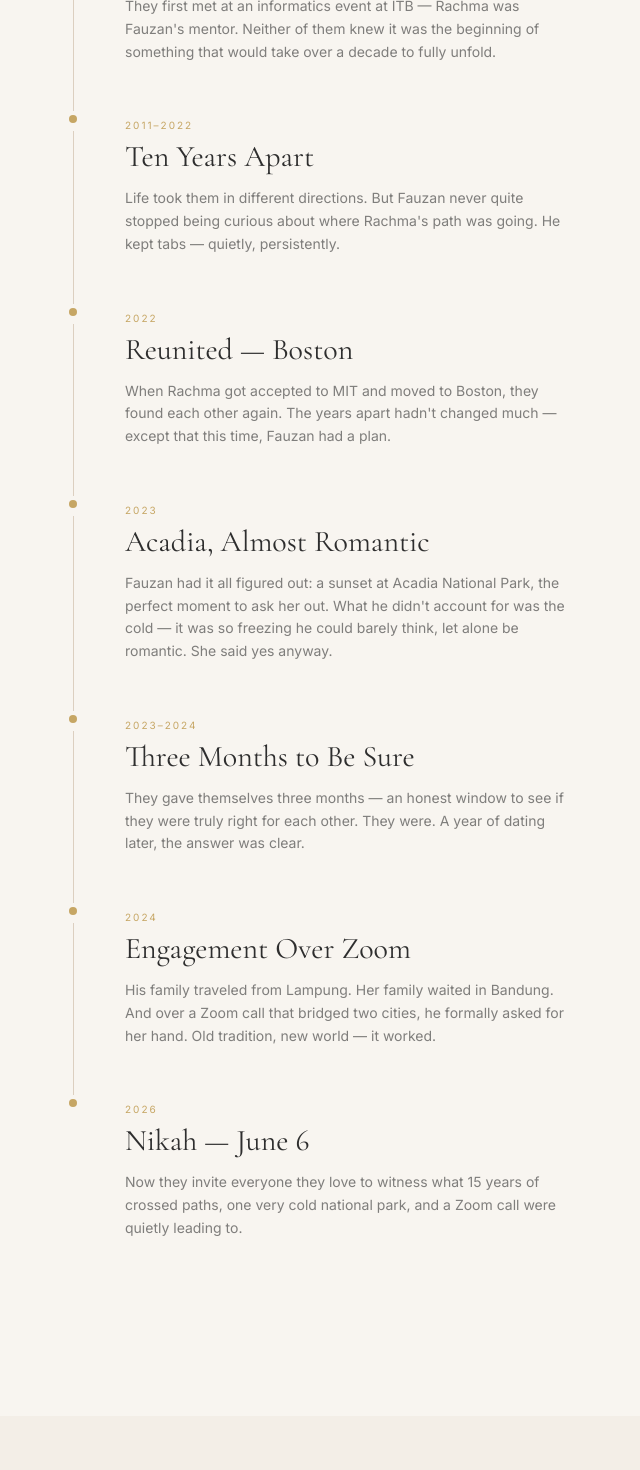
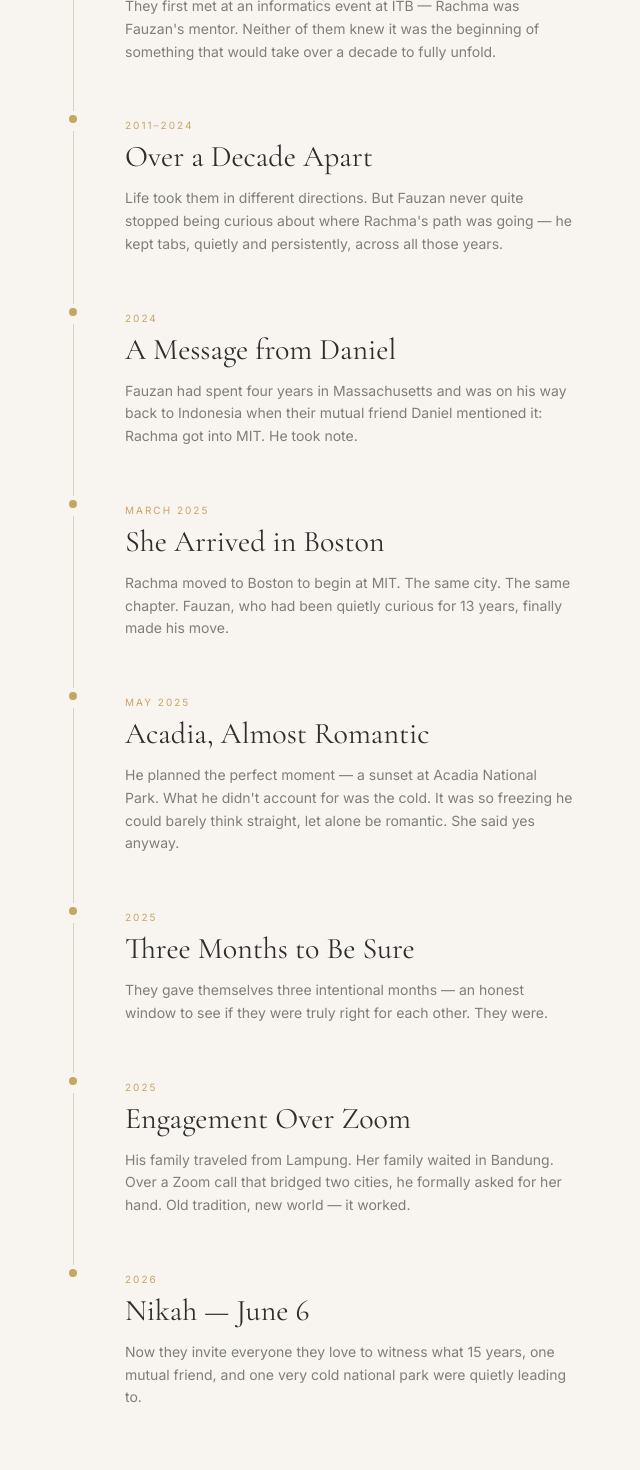
Before and after one commit to rachmawaty/fr-wedding, a Next.js app: page / in a window 1280 px wide. Shown: the part 1180-2650 px from the top of the page, without its empty margins (187-827 px from the left). Built offline with nearby package versions, Linux system fonts and the light colour scheme.

Commit message:
fix: correct Our Story timeline with accurate dates and details
Rachma got into MIT in 2024 (not 2022); Fauzan was heading back to
Indonesia when Daniel told him; Rachma arrived Boston March 2025;
Acadia was May 2025; 13+ years apart not 10.

Co-Authored-By: Claude Sonnet 4.6 <noreply@anthropic.com>

```diff
--- a/components/OurStory.tsx
+++ b/components/OurStory.tsx
@@ -11,34 +11,39 @@ const timeline = [
     body: "They first met at an informatics event at ITB — Rachma was Fauzan's mentor. Neither of them knew it was the beginning of something that would take over a decade to fully unfold.",
   },
   {
-    year: "2011–2022",
-    title: "Ten Years Apart",
-    body: "Life took them in different directions. But Fauzan never quite stopped being curious about where Rachma's path was going. He kept tabs — quietly, persistently.",
-  },
-  {
-    year: "2022",
-    title: "Reunited — Boston",
-    body: "When Rachma got accepted to MIT and moved to Boston, they found each other again. The years apart hadn't changed much — except that this time, Fauzan had a plan.",
-  },
-  {
-    year: "2023",
-    title: "Acadia, Almost Romantic",
-    body: "Fauzan had it all figured out: a sunset at Acadia National Park, the perfect moment to ask her out. What he didn't account for was the cold — it was so freezing he could barely think, let alone be romantic. She said yes anyway.",
-  },
-  {
-    year: "2023–2024",
-    title: "Three Months to Be Sure",
-    body: "They gave themselves three months — an honest window to see if they were truly right for each other. They were. A year of dating later, the answer was clear.",
+    year: "2011–2024",
+    title: "Over a Decade Apart",
+    body: "Life took them in different directions. But Fauzan never quite stopped being curious about where Rachma's path was going — he kept tabs, quietly and persistently, across all those years.",
   },
   {
     year: "2024",
+    title: "A Message from Daniel",
+    body: "Fauzan had spent four years in Massachusetts and was on his way back to Indonesia when their mutual friend Daniel mentioned it: Rachma got into MIT. He took note.",
+  },
+  {
+    year: "March 2025",
+    title: "She Arrived in Boston",
+    body: "Rachma moved to Boston to begin at MIT. The same city. The same chapter. Fauzan, who had been quietly curious for 13 years, finally made his move.",
+  },
+  {
+    year: "May 2025",
+    title: "Acadia, Almost Romantic",
+    body: "He planned the perfect moment — a sunset at Acadia National Park. What he didn't account for was the cold. It was so freezing he could barely think straight, let alone be romantic. She said yes anyway.",
+  },
+  {
+    year: "2025",
+    title: "Three Months to Be Sure",
+    body: "They gave themselves three intentional months — an honest window to see if they were truly right for each other. They were.",
+  },
+  {
+    year: "2025",
     title: "Engagement Over Zoom",
-    body: "His family traveled from Lampung. Her family waited in Bandung. And over a Zoom call that bridged two cities, he formally asked for her hand. Old tradition, new world — it worked.",
+    body: "His family traveled from Lampung. Her family waited in Bandung. Over a Zoom call that bridged two cities, he formally asked for her hand. Old tradition, new world — it worked.",
   },
   {
     year: "2026",
     title: "Nikah — June 6",
-    body: "Now they invite everyone they love to witness what 15 years of crossed paths, one very cold national park, and a Zoom call were quietly leading to.",
+    body: "Now they invite everyone they love to witness what 15 years, one mutual friend, and one very cold national park were quietly leading to.",
   },
 ];
 
```
